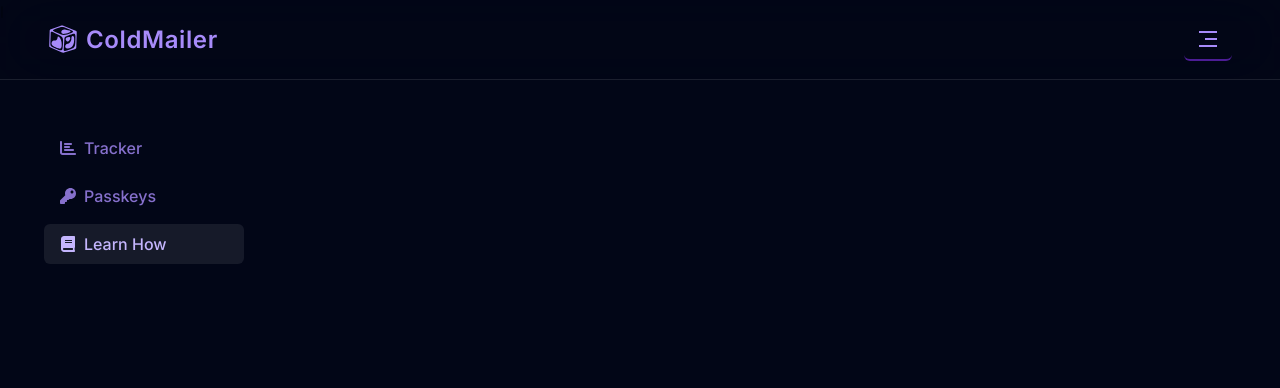
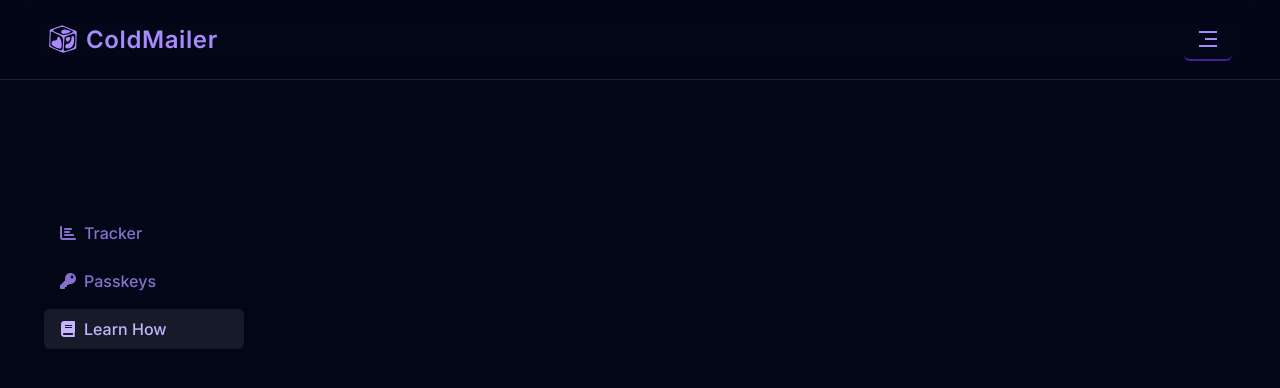
Before and after one commit to AlshehriAli0/ColdMailer, a Next.js app: page /dashboard/learn-how in a window 1280 px wide. Shown: the top 388 px of the page. Built offline with nearby package versions, Linux system fonts and the light colour scheme.

Commit message:
refactor: Update dashboard layout for tracker page

```diff
--- a/src/app/dashboard/[tracker]/page.tsx
+++ b/src/app/dashboard/[tracker]/page.tsx
@@ -8,7 +8,7 @@ const TrackerDashboard = lazy(() => import("@/components/dashboard"));
 
 export default async function TrackerHome() {
   return (
-    <section className="no-scrollbar mx-4 mb-12 mt-[9rem] flex flex-col overflow-y-auto md:mb-2 md:ml-[17rem] md:mt-[5rem] md:max-h-[84vh] md:max-w-[79.7%] 2xl:w-[84%]">
+    <section className="no-scrollbar mx-4 mb-12 flex flex-col overflow-y-auto md:mb-2 md:ml-[17rem] md:mt-[5rem] md:max-h-[84vh] md:max-w-[79.7%] 2xl:w-[84%]">
       <div className="mb-12 mt-[3rem] flex flex-col">
         <h1 className="text-3xl font-semibold text-violet-100">
           Track All Sent Emails 📩
--- a/src/components/sidebar.tsx
+++ b/src/components/sidebar.tsx
@@ -13,7 +13,7 @@ function SideBar() {
   const pathName: string = usePathname();
 
   return (
-    <nav className="fixed top-[4.9rem] flex w-full shrink-0 flex-col border-b-2 border-b-violet-200/10 bg-slate-950 md:top-32 !z-[40] md:w-[240px] md:border-0">
+    <nav className="!z-[40] -mb-8 mt-[5.3rem] flex w-full shrink-0 flex-col border-b-violet-200/10 bg-slate-950 md:fixed md:top-32 md:-mb-0 md:w-[240px] md:border-0">
       <div className="flex flex-row justify-between gap-x-4 gap-y-2 p-4 px-5 py-3 text-center sm:p-5 md:flex-col md:py-0 md:text-left">
         <Link
           href="/dashboard/tracker"
```
